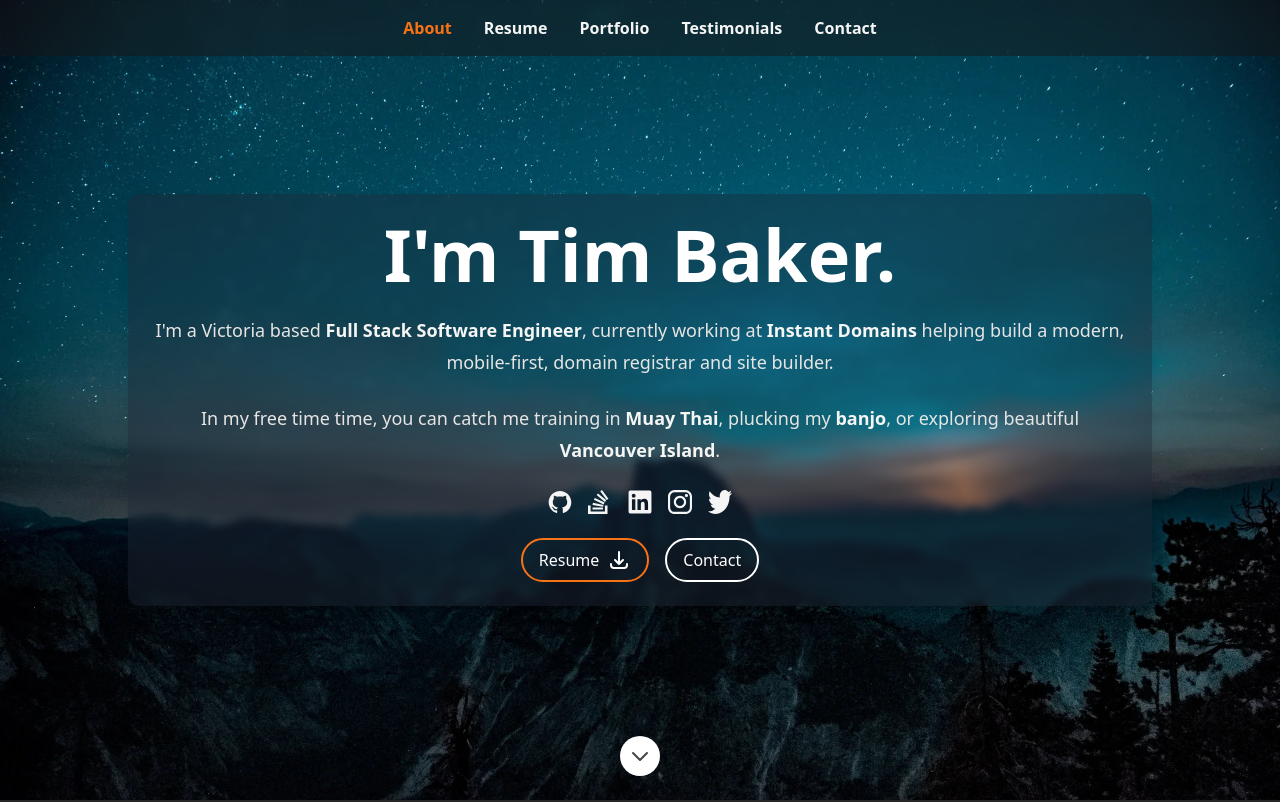
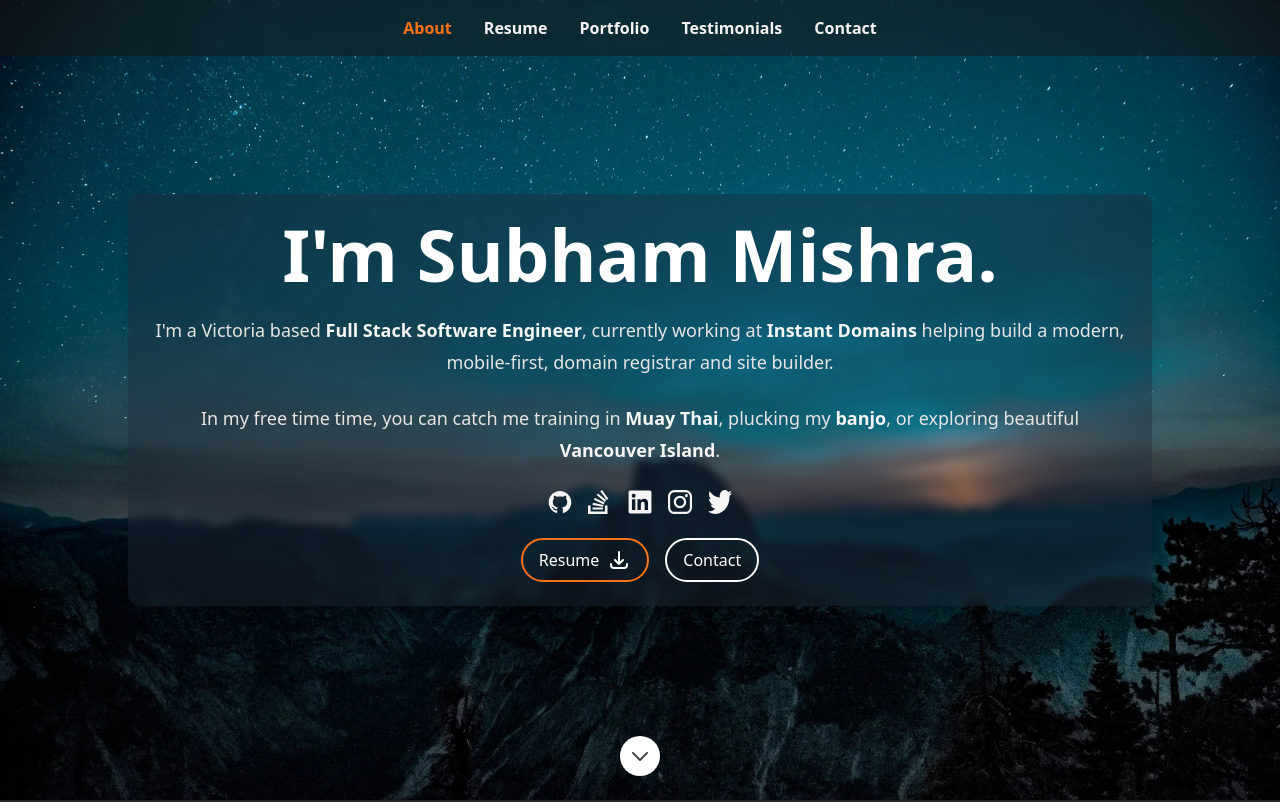
Before and after one commit to tbakerx/react-resume-template, a Next.js app: page / in a window 1280 px wide. Shown: the top 802 px of the page. Built offline with nearby package versions, Linux system fonts and the light colour scheme.

Commit message:
Horizontal Scroll Fixed

```diff
--- a/src/components/Sections/Hero.tsx
+++ b/src/components/Sections/Hero.tsx
@@ -12,7 +12,7 @@
 
   return (
     <Section noPadding sectionId={SectionId.Hero}>
-      <div className="relative flex h-screen w-screen items-center justify-center">
+      <div className="relative flex h-screen items-center justify-center">
         <Image
           alt={`${name}-image`}
           className="absolute z-0"
--- a/src/data/data.tsx
+++ b/src/data/data.tsx
@@ -69,7 +69,7 @@
  */
 export const heroData: Hero = {
   imageSrc: heroImage,
-  name: `I'm Tim Baker.`,
+  name: `I'm Subham Mishra.`,
   description: (
     <>
       <p className="prose-sm text-stone-200 sm:prose-base lg:prose-lg">
```
Also changed, not shown: 2 other files (tests, documents, lock files or other folders).
